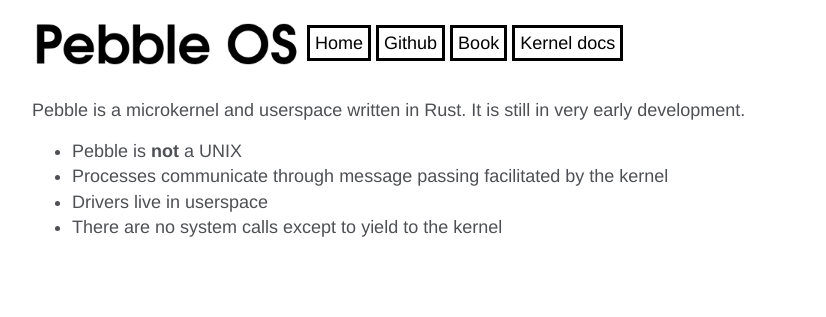
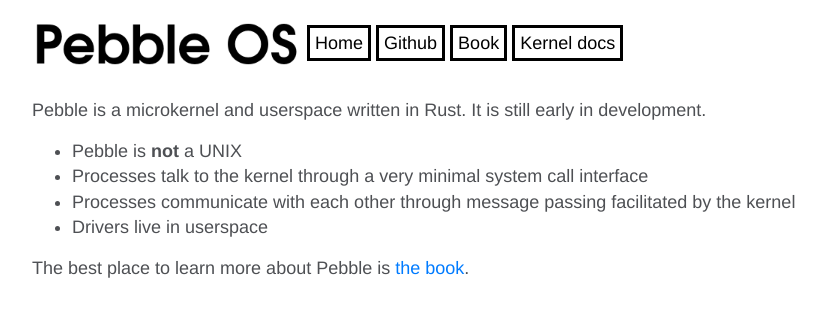
Before and after one commit to memoryruins/pebble-os.github.io, a Jekyll site: the page built from index.md, in a window 1280 px wide. Shown: the top 317 px of the page, without its empty margins (53-879 px from the left). Built offline with Jekyll 4.4.1, drawn with Linux system fonts in a browser that asks for light colours.

Commit message:
Update to be accurate about system calls

```diff
--- a/index.md
+++ b/index.md
@@ -2,9 +2,11 @@
 layout: default
 ---
 
-Pebble is a microkernel and userspace written in Rust. It is still in very early development.
+Pebble is a microkernel and userspace written in Rust. It is still early in development.
 
 * Pebble is **not** a UNIX
-* Processes communicate through message passing facilitated by the kernel
+* Processes talk to the kernel through a very minimal system call interface
+* Processes communicate with each other through message passing facilitated by the kernel
 * Drivers live in userspace
-* There are no system calls except to yield to the kernel
+
+The best place to learn more about Pebble is [the book](https://pebble-os.github.io/book).
```
